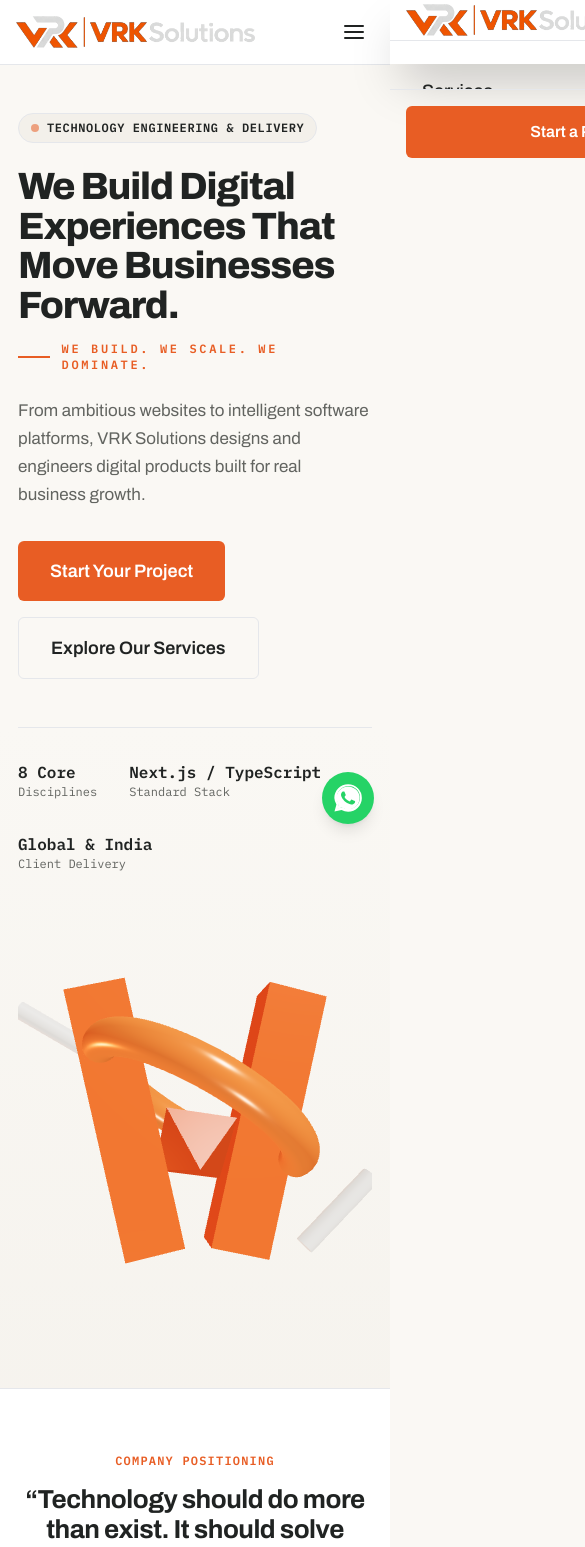
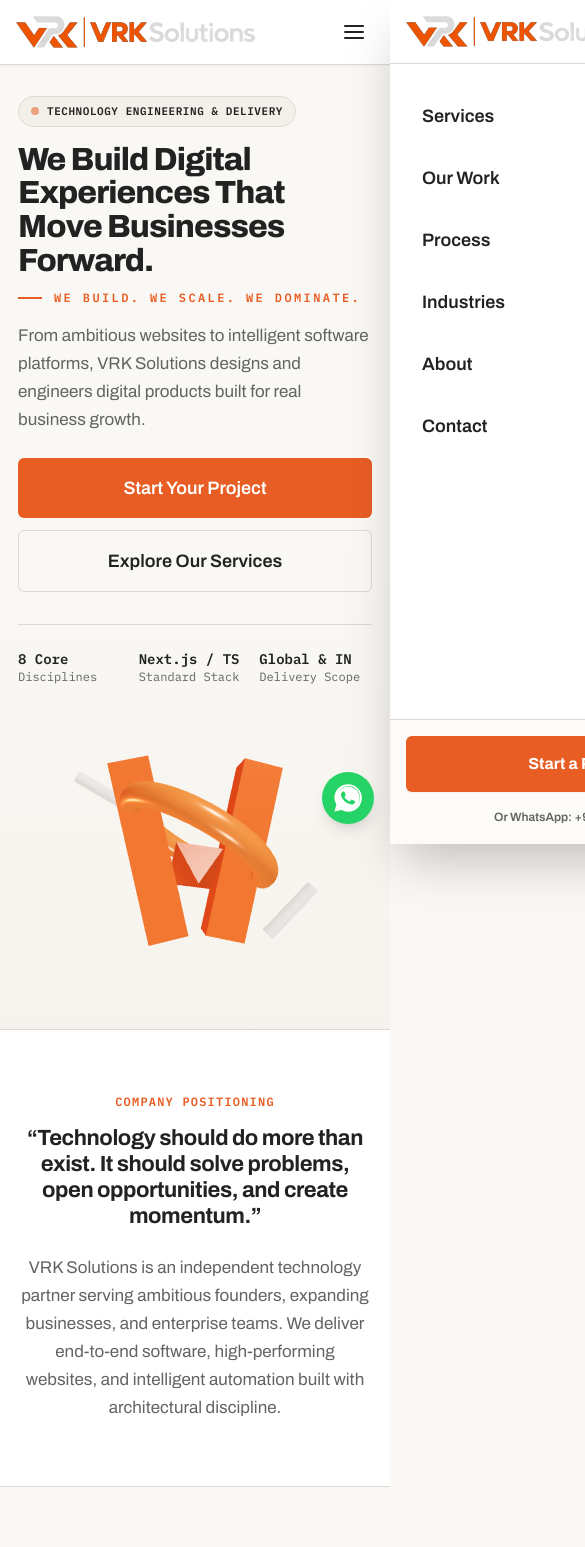
Before and after one commit to vrksolutionsinfo-beep/vrk-solutions-website, a Next.js app: page / in a window 390 px wide. Shown: the top 1547 px of the page, 585 px wide, since content can reach past the window. Built offline with nearby package versions, Linux system fonts and the light colour scheme.

Commit message:
feat: mobile responsive optimizations and static persistent header

```diff
--- a/app/globals.css
+++ b/app/globals.css
@@ -75,31 +75,35 @@ body {
 
 /* ---- Fluid Typography Scale ---- */
 .text-display-hero {
-  font-size: clamp(2.375rem, 5.5vw + 1rem, 6.5rem);
-  line-height: 1.04;
+  font-size: clamp(2rem, 5.5vw + 0.5rem, 6.5rem);
+  line-height: 1.06;
   letter-spacing: -0.03em;
   font-weight: 800;
+  overflow-wrap: break-word;
 }
 
 .text-display-lg {
-  font-size: clamp(2rem, 4vw + 0.5rem, 4.5rem);
-  line-height: 1.08;
+  font-size: clamp(1.75rem, 3.5vw + 0.5rem, 4.5rem);
+  line-height: 1.1;
   letter-spacing: -0.025em;
   font-weight: 700;
+  overflow-wrap: break-word;
 }
 
 .text-display-md {
-  font-size: clamp(1.625rem, 2.5vw + 0.5rem, 3rem);
-  line-height: 1.15;
+  font-size: clamp(1.375rem, 2.2vw + 0.5rem, 3rem);
+  line-height: 1.18;
   letter-spacing: -0.02em;
   font-weight: 700;
+  overflow-wrap: break-word;
 }
 
 .text-display-sm {
-  font-size: clamp(1.25rem, 1.8vw + 0.3rem, 2rem);
-  line-height: 1.2;
+  font-size: clamp(1.125rem, 1.5vw + 0.4rem, 2rem);
+  line-height: 1.25;
   letter-spacing: -0.015em;
   font-weight: 600;
+  overflow-wrap: break-word;
 }
 
 .text-body-lg {
--- a/app/layout.tsx
+++ b/app/layout.tsx
@@ -88,7 +88,9 @@ export default function RootLayout({
           Skip to main content
         </a>
         <Header />
-        <main id="main-content">{children}</main>
+        <main id="main-content" className="pt-16 lg:pt-[72px]">
+          {children}
+        </main>
         <Footer />
         <WhatsAppFloat />
       </body>
--- a/app/page.tsx
+++ b/app/page.tsx
@@ -17,18 +17,18 @@ export const metadata: Metadata = {
 
 export default function HomePage() {
   return (
-    <div className="flex flex-col w-full overflow-hidden">
+    <div className="flex flex-col w-full overflow-x-clip">
       {/* =========================================================================
           SECTION 1: SIGNATURE HERO WITH 3D MONOLITH
           ========================================================================= */}
-      <section className="relative min-h-[calc(100vh-4.5rem)] flex items-center border-b border-brand-hairline bg-gradient-to-b from-brand-warm-ivory via-brand-warm-ivory to-brand-soft-surface/60 py-12 lg:py-20">
+      <section className="relative min-h-[calc(100vh-4.5rem)] flex items-center border-b border-brand-hairline bg-gradient-to-b from-brand-warm-ivory via-brand-warm-ivory to-brand-soft-surface/60 py-8 sm:py-12 lg:py-20">
         <div className="container-main w-full">
-          <div className="grid grid-cols-1 lg:grid-cols-12 gap-12 lg:gap-8 items-center">
+          <div className="grid grid-cols-1 lg:grid-cols-12 gap-8 lg:gap-8 items-center">
             {/* Left Content */}
             <div className="lg:col-span-7 flex flex-col justify-center">
-              <div className="inline-flex items-center gap-2 px-3 py-1.5 rounded-full bg-brand-soft-surface border border-brand-hairline w-fit mb-6">
+              <div className="inline-flex items-center gap-2 px-3 py-1.5 rounded-full bg-brand-soft-surface border border-brand-hairline w-fit mb-4 sm:mb-6">
                 <span className="w-2 h-2 rounded-full bg-brand-orange animate-pulse" />
-                <span className="font-mono text-xs font-semibold tracking-wider text-brand-primary-text uppercase">
+                <span className="font-mono text-[11px] sm:text-xs font-semibold tracking-wider text-brand-primary-text uppercase">
                   Technology Engineering & Delivery
                 </span>
               </div>
@@ -38,40 +38,40 @@ export default function HomePage() {
               </h1>
 
               {/* Tagline callout */}
-              <div className="mt-4 flex items-center gap-3">
-                <div className="h-[2px] w-8 bg-brand-orange" />
-                <span className="font-mono text-xs sm:text-sm font-bold tracking-[0.22em] text-brand-orange">
+              <div className="mt-3 sm:mt-4 flex items-center gap-3">
+                <div className="h-[2px] w-6 sm:w-8 bg-brand-orange" />
+                <span className="font-mono text-xs sm:text-sm font-bold tracking-[0.2em] text-brand-orange">
                   {COMPANY.tagline}
                 </span>
               </div>
 
-              <p className="text-body-lg text-brand-secondary-text mt-6 max-w-2xl">
+              <p className="text-body-lg text-brand-secondary-text mt-4 sm:mt-6 max-w-2xl">
                 {COMPANY.subheadline}
               </p>
 
               {/* CTAs */}
-              <div className="mt-8 flex flex-wrap items-center gap-4">
-                <Button variant="primary" size="lg" href="/contact">
+              <div className="mt-6 sm:mt-8 flex flex-col sm:flex-row items-stretch sm:items-center gap-3 sm:gap-4">
+                <Button variant="primary" size="lg" href="/contact" className="w-full sm:w-auto text-center justify-center">
                   Start Your Project
                 </Button>
-                <Button variant="secondary" size="lg" href="/services">
+                <Button variant="secondary" size="lg" href="/services" className="w-full sm:w-auto text-center justify-center">
                   Explore Our Services
                 </Button>
               </div>
 
               {/* Technical confidence metric pill */}
-              <div className="mt-12 pt-8 border-t border-brand-hairline flex flex-wrap gap-8 text-xs font-mono text-brand-secondary-text">
+              <div className="mt-8 sm:mt-12 pt-6 sm:pt-8 border-t border-brand-hairline grid grid-cols-3 gap-2 sm:gap-8 text-xs font-mono text-brand-secondary-text">
                 <div>
-                  <span className="block text-base font-bold text-brand-primary-text">8 Core</span>
+                  <span className="block text-sm sm:text-base font-bold text-brand-primary-text">8 Core</span>
                   Disciplines
                 </div>
                 <div>
-                  <span className="block text-base font-bold text-brand-primary-text">Next.js / TypeScript</span>
+                  <span className="block text-sm sm:text-base font-bold text-brand-primary-text truncate">Next.js / TS</span>
                   Standard Stack
                 </div>
                 <div>
-                  <span className="block text-base font-bold text-brand-primary-text">Global & India</span>
-                  Client Delivery
+                  <span className="block text-sm sm:text-base font-bold text-brand-primary-text">Global & IN</span>
+                  Delivery Scope
                 </div>
               </div>
             </div>
--- a/components/layout/Header.tsx
+++ b/components/layout/Header.tsx
@@ -104,11 +104,11 @@ export function Header() {
 
   return (
     <header
-      className="sticky top-0 z-40 w-full border-b border-brand-hairline bg-white/95 backdrop-blur-sm"
+      className="fixed top-0 left-0 right-0 z-50 w-full border-b border-brand-hairline bg-brand-white/95 backdrop-blur-md transition-shadow duration-200 shadow-sm"
       role="banner"
     >
       <nav
-        className="mx-auto flex h-16 max-w-7xl items-center justify-between px-4 lg:h-[72px] lg:px-8"
+        className="mx-auto flex h-16 max-w-7xl items-center justify-between px-4 sm:px-6 lg:h-[72px] lg:px-8"
         role="navigation"
         aria-label="Main navigation"
       >
@@ -174,18 +174,19 @@ export function Header() {
       {/* Mobile drawer */}
       <div
         ref={drawerRef}
-        className={`fixed inset-y-0 right-0 z-50 flex w-full max-w-sm flex-col bg-white shadow-2xl transition-transform duration-300 ease-in-out lg:hidden ${drawerOpen ? "translate-x-0" : "translate-x-full"
-          }`}
+        className={`fixed inset-y-0 right-0 z-50 flex w-full max-w-sm h-[100dvh] flex-col bg-white shadow-2xl transition-transform duration-300 ease-in-out lg:hidden ${
+          drawerOpen ? "translate-x-0" : "translate-x-full"
+        }`}
         role="dialog"
         aria-modal="true"
         aria-label="Mobile navigation"
       >
         {/* Drawer header */}
-        <div className="flex h-16 items-center justify-between border-b border-brand-hairline px-4">
+        <div className="flex h-16 items-center justify-between border-b border-brand-hairline px-4 sm:px-6 shrink-0">
           <VRKLogo />
           <button
             type="button"
-            className="inline-flex items-center justify-center rounded-md p-2 text-brand-primary-text focus-visible:outline-none focus-visible:ring-2 focus-visible:ring-brand-orange"
+            className="inline-flex items-center justify-center rounded-md p-2.5 text-brand-primary-text hover:bg-brand-soft-surface focus-visible:outline-none focus-visible:ring-2 focus-visible:ring-brand-orange"
             aria-label="Close menu"
             onClick={closeDrawer}
           >
@@ -206,31 +207,43 @@ export function Header() {
         </div>
 
         {/* Drawer links */}
-        <div className="flex flex-1 flex-col gap-1 overflow-y-auto px-4 py-6">
+        <div className="flex flex-1 flex-col gap-1.5 overflow-y-auto px-4 sm:px-6 py-6">
           {navLinks.map((link) => (
             <Link
               key={link.href}
               href={link.href}
               onClick={closeDrawer}
-              className={`rounded-md px-4 py-3 text-lg font-medium transition-colors duration-150 ${isActive(link.href)
+              className={`rounded-md px-4 py-3.5 text-lg font-semibold transition-colors duration-150 flex items-center justify-between ${
+                isActive(link.href)
                   ? "bg-brand-warm-ivory text-brand-orange"
                   : "text-brand-primary-text hover:bg-brand-warm-ivory hover:text-brand-orange"
-                }`}
+              }`}
             >
-              {link.label}
+              <span>{link.label}</span>
+              <span className="text-xs font-mono opacity-50">→</span>
             </Link>
           ))}
         </div>
 
         {/* Drawer CTA */}
-        <div className="border-t border-brand-hairline p-4">
+        <div className="border-t border-brand-hairline p-4 sm:p-6 pb-[calc(1rem+env(safe-area-inset-bottom,0px))] shrink-0 bg-brand-soft-surface/30">
           <Link
             href="/contact"
             onClick={closeDrawer}
-            className="flex w-full items-center justify-center rounded-md bg-brand-orange px-6 py-3.5 text-base font-semibold text-white transition-colors duration-150 hover:bg-brand-deep-orange focus-visible:outline-none focus-visible:ring-2 focus-visible:ring-brand-orange focus-visible:ring-offset-2"
+            className="flex w-full items-center justify-center rounded-md bg-brand-orange px-6 py-4 text-base font-bold text-white transition-colors duration-150 hover:bg-brand-deep-orange focus-visible:outline-none focus-visible:ring-2 focus-visible:ring-brand-orange focus-visible:ring-offset-2 shadow-sm"
           >
             Start a Project
           </Link>
+          <div className="mt-3 text-center">
+            <a
+              href="https://wa.me/919398845947"
+              target="_blank"
+              rel="noopener noreferrer"
+              className="text-xs font-semibold text-brand-secondary-text hover:text-brand-orange inline-flex items-center gap-1.5"
+            >
+              <span>Or WhatsApp: +91 93988 45947</span>
+            </a>
+          </div>
         </div>
       </div>
     </header>
--- a/components/three/Hero3DCanvas.tsx
+++ b/components/three/Hero3DCanvas.tsx
@@ -214,7 +214,7 @@ export default function Hero3DCanvas() {
   }, []);
 
   return (
-    <div className="relative w-full h-[420px] lg:h-[540px] flex items-center justify-center">
+    <div className="relative w-full h-[280px] sm:h-[360px] lg:h-[540px] flex items-center justify-center">
       {hasWebGL ? (
         <div
           ref={containerRef}
--- a/tailwind.config.ts
+++ b/tailwind.config.ts
@@ -20,6 +20,7 @@ const config: Config = {
           "primary-text": "#202322",
           "secondary-text": "#626460",
           "hairline-border": "#DEDAD3",
+          hairline: "#DEDAD3",
           white: "#FFFFFF",
         },
       },
```
Also changed, not shown: 1 other file (tests, documents, lock files or other folders).
